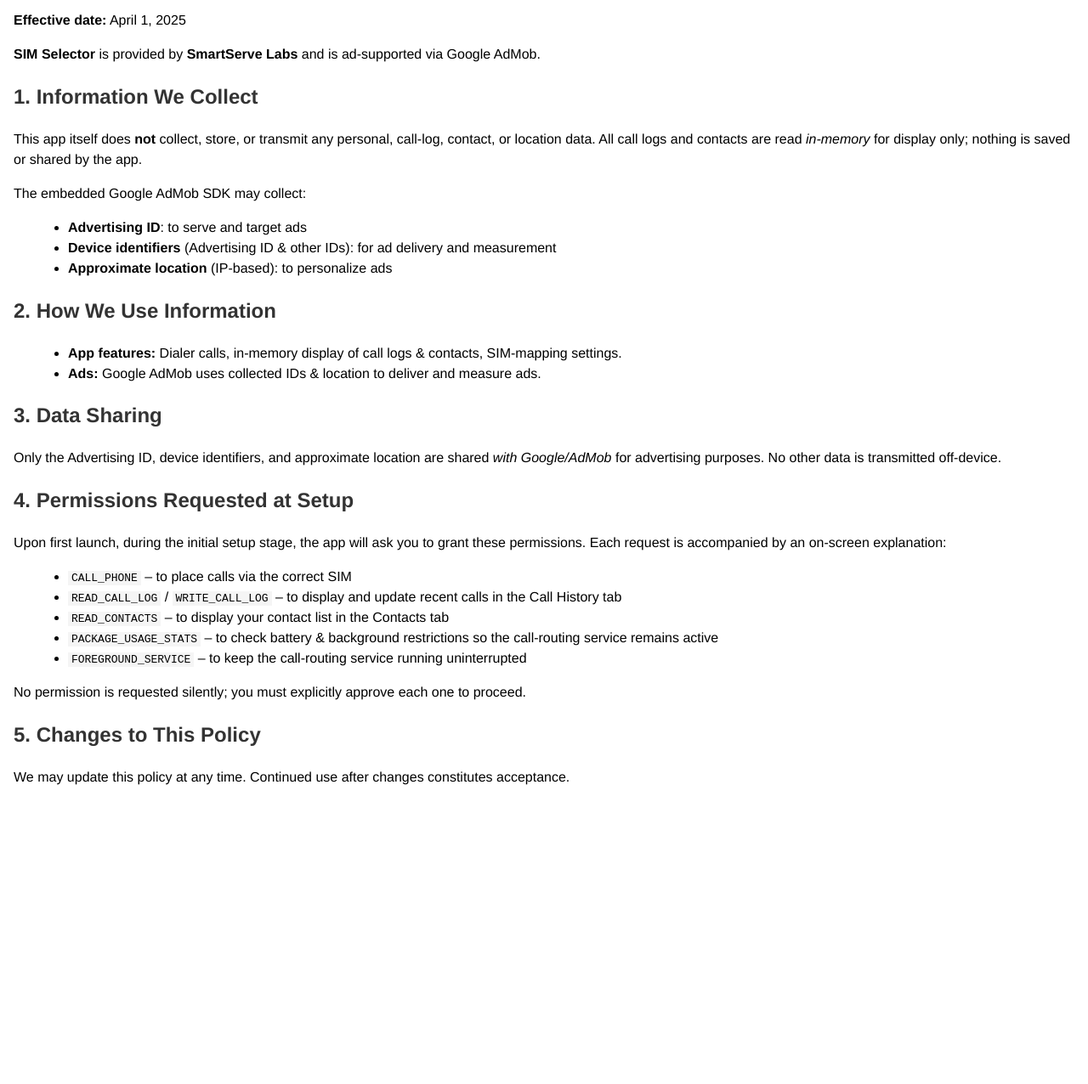
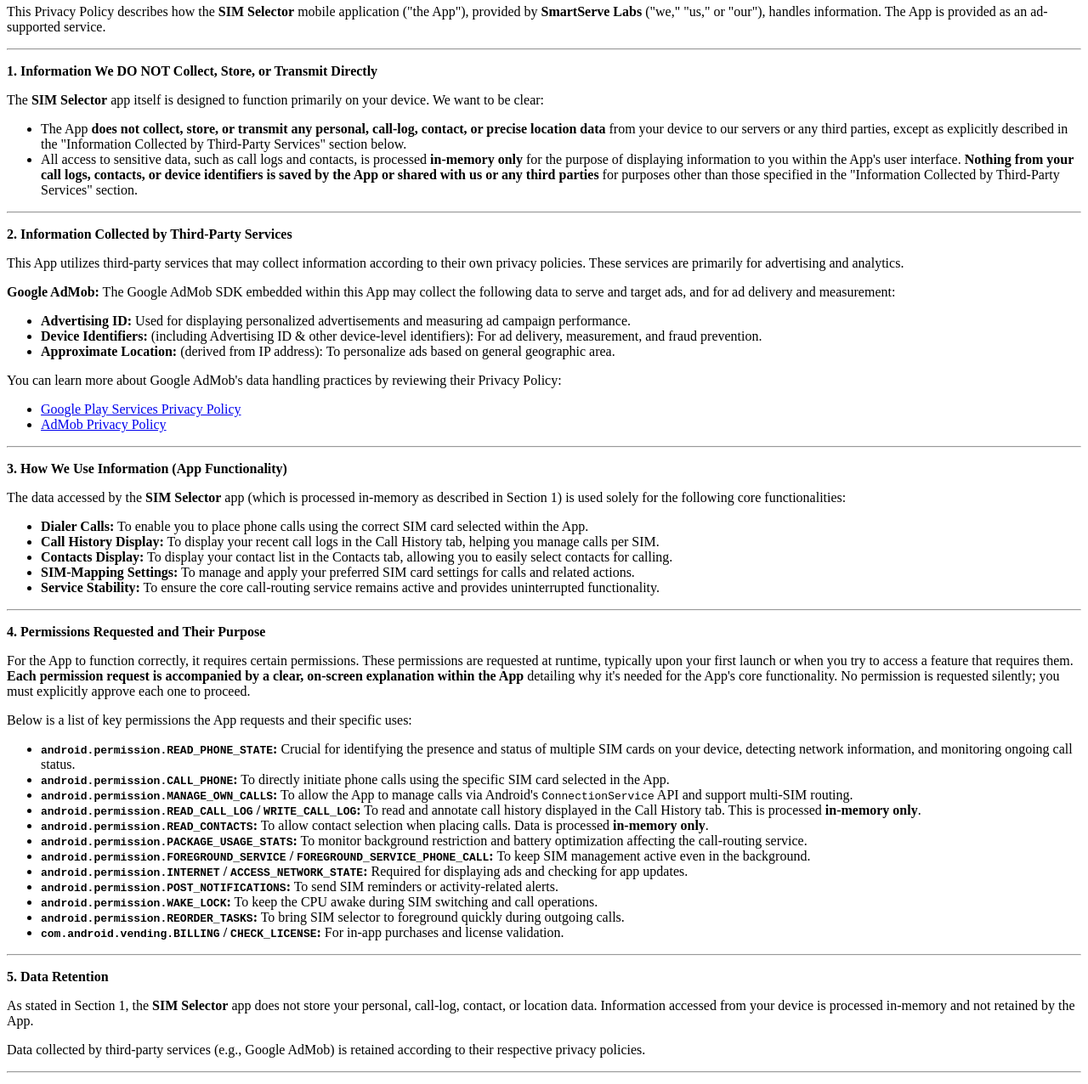
Before and after one commit to drknow1819/simselector-privacy-policy, a plain HTML site: page index.html in a window 1280 px wide. Shown: the part 79-1355 px from the top of the page at 85% size. Before the commit the page ends 1022 px from the top, so only its background shows below. Drawn offline with Linux system fonts and the light colour scheme.

Commit message:
Update index.html

```diff
--- a/index.html
+++ b/index.html
@@ -1,51 +1,104 @@
 <!DOCTYPE html>
 <html lang="en">
 <head>
-  <meta charset="utf-8"/>
-  <meta name="viewport" content="width=device-width, initial-scale=1"/>
-  <title>Privacy Policy – SIM Selector</title>
-  <style>
-    body { font-family: 'Helvetica Neue', Helvetica, Arial, sans-serif; margin: 1em; line-height: 1.5; }
-    h1, h2 { color: #333; }
-    ul { margin-left: 1.5em; }
-    code { background: #f5f5f5; padding: 0.1em 0.3em; }
-  </style>
+  <meta charset="UTF-8">
+  <title>SIM Selector – Privacy Policy</title>
 </head>
 <body>
-  <h1>Privacy Policy</h1>
-  <p><strong>Effective date:</strong> April 1, 2025</p>
-  <p><strong>SIM Selector</strong> is provided by <strong>SmartServe Labs</strong> and is ad-supported via Google AdMob.</p>
+    <p><strong>SIM Selector Privacy Policy</strong></p>
+<p><strong>Effective Date:</strong> June 7, 2025</p>
 
-  <h2>1. Information We Collect</h2>
-  <p>This app itself does <strong>not</strong> collect, store, or transmit any personal, call-log, contact, or location data. All call logs and contacts are read <em>in-memory</em> for display only; nothing is saved or shared by the app.</p>
-  <p>The embedded Google AdMob SDK may collect:</p>
+<p>This Privacy Policy describes how the <strong>SIM Selector</strong> mobile application ("the App"), provided by <strong>SmartServe Labs</strong> ("we," "us," or "our"), handles information. The App is provided as an ad-supported service.</p>
+
+<hr>
+
+<p><strong>1. Information We DO NOT Collect, Store, or Transmit Directly</strong></p>
+<p>The <strong>SIM Selector</strong> app itself is designed to function primarily on your device. We want to be clear:</p>
 <ul>
-    <li><strong>Advertising ID</strong>: to serve and target ads</li>
-    <li><strong>Device identifiers</strong> (Advertising ID & other IDs): for ad delivery and measurement</li>
-    <li><strong>Approximate location</strong> (IP-based): to personalize ads</li>
+  <li>The App <strong>does not collect, store, or transmit any personal, call-log, contact, or precise location data</strong> from your device to our servers or any third parties, except as explicitly described in the "Information Collected by Third-Party Services" section below.</li>
+  <li>All access to sensitive data, such as call logs and contacts, is processed <strong>in-memory only</strong> for the purpose of displaying information to you within the App's user interface. <strong>Nothing from your call logs, contacts, or device identifiers is saved by the App or shared with us or any third parties</strong> for purposes other than those specified in the "Information Collected by Third-Party Services" section.</li>
 </ul>
 
-  <h2>2. How We Use Information</h2>
+<hr>
+
+<p><strong>2. Information Collected by Third-Party Services</strong></p>
+<p>This App utilizes third-party services that may collect information according to their own privacy policies. These services are primarily for advertising and analytics.</p>
+<p><strong>Google AdMob:</strong> The Google AdMob SDK embedded within this App may collect the following data to serve and target ads, and for ad delivery and measurement:</p>
 <ul>
-    <li><strong>App features:</strong> Dialer calls, in-memory display of call logs & contacts, SIM-mapping settings.</li>
-    <li><strong>Ads:</strong> Google AdMob uses collected IDs & location to deliver and measure ads.</li>
+  <li><strong>Advertising ID:</strong> Used for displaying personalized advertisements and measuring ad campaign performance.</li>
+  <li><strong>Device Identifiers:</strong> (including Advertising ID & other device-level identifiers): For ad delivery, measurement, and fraud prevention.</li>
+  <li><strong>Approximate Location:</strong> (derived from IP address): To personalize ads based on general geographic area.</li>
+</ul>
+<p>You can learn more about Google AdMob's data handling practices by reviewing their Privacy Policy:</p>
+<ul>
+  <li><a href="https://policies.google.com/privacy" target="_blank" rel="noopener">Google Play Services Privacy Policy</a></li>
+  <li><a href="https://policies.google.com/technologies/ads" target="_blank" rel="noopener">AdMob Privacy Policy</a></li>
 </ul>
 
-  <h2>3. Data Sharing</h2>
-  <p>Only the Advertising ID, device identifiers, and approximate location are shared <em>with Google/AdMob</em> for advertising purposes. No other data is transmitted off-device.</p>
+<hr>
 
-  <h2>4. Permissions Requested at Setup</h2>
-  <p>Upon first launch, during the initial setup stage, the app will ask you to grant these permissions. Each request is accompanied by an on-screen explanation:</p>
+<p><strong>3. How We Use Information (App Functionality)</strong></p>
+<p>The data accessed by the <strong>SIM Selector</strong> app (which is processed in-memory as described in Section 1) is used solely for the following core functionalities:</p>
 <ul>
-    <li><code>CALL_PHONE</code> – to place calls via the correct SIM</li>
-    <li><code>READ_CALL_LOG</code> / <code>WRITE_CALL_LOG</code> – to display and update recent calls in the Call History tab</li>
-    <li><code>READ_CONTACTS</code> – to display your contact list in the Contacts tab</li>
-    <li><code>PACKAGE_USAGE_STATS</code> – to check battery & background restrictions so the call-routing service remains active</li>
-    <li><code>FOREGROUND_SERVICE</code> – to keep the call-routing service running uninterrupted</li>
+  <li><strong>Dialer Calls:</strong> To enable you to place phone calls using the correct SIM card selected within the App.</li>
+  <li><strong>Call History Display:</strong> To display your recent call logs in the Call History tab, helping you manage calls per SIM.</li>
+  <li><strong>Contacts Display:</strong> To display your contact list in the Contacts tab, allowing you to easily select contacts for calling.</li>
+  <li><strong>SIM-Mapping Settings:</strong> To manage and apply your preferred SIM card settings for calls and related actions.</li>
+  <li><strong>Service Stability:</strong> To ensure the core call-routing service remains active and provides uninterrupted functionality.</li>
 </ul>
-  <p>No permission is requested silently; you must explicitly approve each one to proceed.</p>
 
-  <h2>5. Changes to This Policy</h2>
-  <p>We may update this policy at any time. Continued use after changes constitutes acceptance.</p>
+<hr>
+
+<p><strong>4. Permissions Requested and Their Purpose</strong></p>
+<p>For the App to function correctly, it requires certain permissions. These permissions are requested at runtime, typically upon your first launch or when you try to access a feature that requires them. <strong>Each permission request is accompanied by a clear, on-screen explanation within the App</strong> detailing why it's needed for the App's core functionality. No permission is requested silently; you must explicitly approve each one to proceed.</p>
+
+<p>Below is a list of key permissions the App requests and their specific uses:</p>
+<ul>
+  <li><strong><code>android.permission.READ_PHONE_STATE</code>:</strong> Crucial for identifying the presence and status of multiple SIM cards on your device, detecting network information, and monitoring ongoing call status.</li>
+  <li><strong><code>android.permission.CALL_PHONE</code>:</strong> To directly initiate phone calls using the specific SIM card selected in the App.</li>
+  <li><strong><code>android.permission.MANAGE_OWN_CALLS</code>:</strong> To allow the App to manage calls via Android's <code>ConnectionService</code> API and support multi-SIM routing.</li>
+  <li><strong><code>android.permission.READ_CALL_LOG</code> / <code>WRITE_CALL_LOG</code>:</strong> To read and annotate call history displayed in the Call History tab. This is processed <strong>in-memory only</strong>.</li>
+  <li><strong><code>android.permission.READ_CONTACTS</code>:</strong> To allow contact selection when placing calls. Data is processed <strong>in-memory only</strong>.</li>
+  <li><strong><code>android.permission.PACKAGE_USAGE_STATS</code>:</strong> To monitor background restriction and battery optimization affecting the call-routing service.</li>
+  <li><strong><code>android.permission.FOREGROUND_SERVICE</code> / <code>FOREGROUND_SERVICE_PHONE_CALL</code>:</strong> To keep SIM management active even in the background.</li>
+  <li><strong><code>android.permission.INTERNET</code> / <code>ACCESS_NETWORK_STATE</code>:</strong> Required for displaying ads and checking for app updates.</li>
+  <li><strong><code>android.permission.POST_NOTIFICATIONS</code>:</strong> To send SIM reminders or activity-related alerts.</li>
+  <li><strong><code>android.permission.WAKE_LOCK</code>:</strong> To keep the CPU awake during SIM switching and call operations.</li>
+  <li><strong><code>android.permission.REORDER_TASKS</code>:</strong> To bring SIM selector to foreground quickly during outgoing calls.</li>
+  <li><strong><code>com.android.vending.BILLING</code> / <code>CHECK_LICENSE</code>:</strong> For in-app purchases and license validation.</li>
+</ul>
+
+<hr>
+
+<p><strong>5. Data Retention</strong></p>
+<p>As stated in Section 1, the <strong>SIM Selector</strong> app does not store your personal, call-log, contact, or location data. Information accessed from your device is processed in-memory and not retained by the App.</p>
+<p>Data collected by third-party services (e.g., Google AdMob) is retained according to their respective privacy policies.</p>
+
+<hr>
+
+<p><strong>6. Your Opt-Out Rights</strong></p>
+<p>You can stop all collection of information by uninstalling the App. Use the standard uninstall process via your device settings or the Google Play Store.</p>
+<p>To opt out of personalized ads, you may be able to reset your Advertising ID through your device settings.</p>
+
+<hr>
+
+<p><strong>7. Children's Privacy</strong></p>
+<p>The <strong>SIM Selector</strong> App does not address anyone under the age of 13. We do not knowingly collect personally identifiable information from children under 13. If you are a parent or guardian and are aware that your child has provided us with personal information, please contact us at the email below so we can take appropriate action.</p>
+
+<hr>
+
+<p><strong>8. Security</strong></p>
+<p>We take reasonable steps to safeguard the confidentiality of the limited information we process. While we strive to use commercially acceptable means to protect your data, no method of transmission or storage is 100% secure.</p>
+
+<hr>
+
+<p><strong>9. Changes to This Privacy Policy</strong></p>
+<p>We may update this Privacy Policy from time to time. Any changes will be posted on this page. You are advised to review it periodically. Continued use of the App after changes are posted signifies your acceptance.</p>
+
+<hr>
+
+<p><strong>10. Contact Us</strong></p>
+<p>If you have any questions or concerns regarding this Privacy Policy or our practices, please contact us at:</p>
+<p><strong>info@rdesigns.net</strong></p>
     </body>
 </html>
```
Lines whose indentation alone changed are shown as unchanged.
